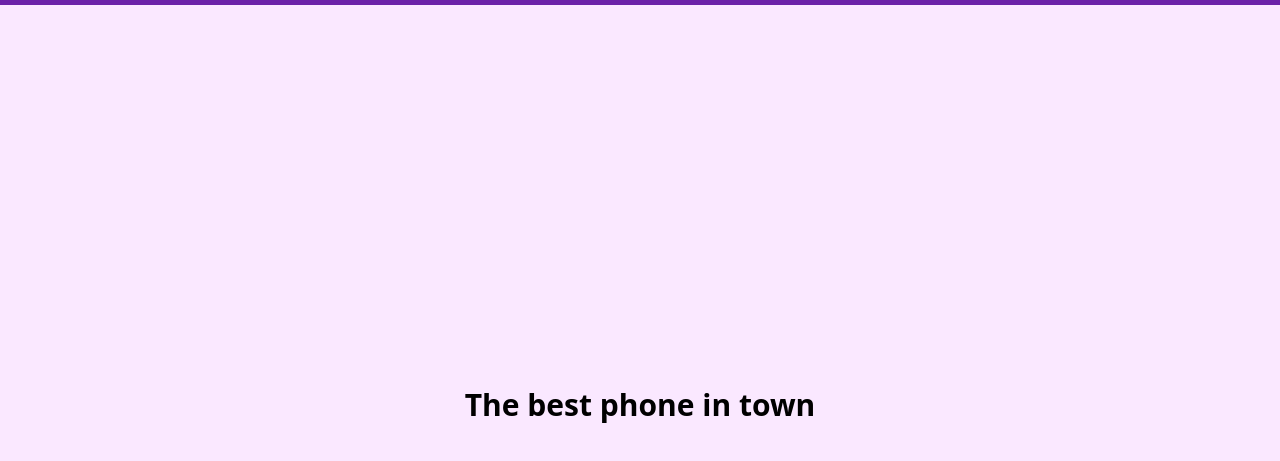
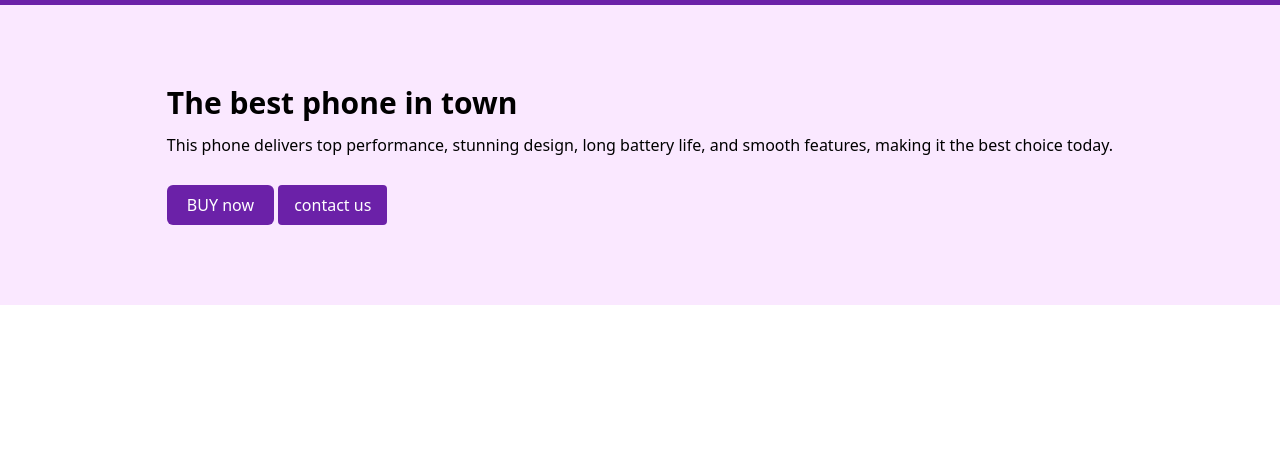
Before and after one commit to rutujamokale/web-technology, a website: page my-tailwind-project/public/landing.html in a window 1280 px wide. Shown: the part 91-552 px from the top of the page. Drawn offline with Linux system fonts and the light colour scheme.

Commit message:
telwind css

```diff
--- a/my-tailwind-project/public/landing.html
+++ b/my-tailwind-project/public/landing.html
@@ -17,11 +17,25 @@
         </ul>
     </nav>
     <main>
-         <div class="bg-fuchsia-100 h-screen flex items-center justify-center">
+         <div class="bg-fuchsia-100 h-[300px] flex items-center justify-center">
+            <div class="text center">
         <div class="text-3xl font-bold">
             The best phone in town
         </div>
+        <p class="py-3 max-w-mt mx-auto">
+              This phone delivers top performance, stunning design, long battery life, and smooth features, making it the best choice today.
+        </p>
+        <div class="mt-4">
+    <button class="bg-purple-800 text-white px-5 py-2 rounded-md hover:bg-fuchsia-700">
+        BUY now
+    </button>
+    <button class="bg-purple-800 text-white px-4 py-2 rounded hover:bg-fuchsia-700">
+        contact us
+    </button>
+</div>
+
     </div>
+         </div>
     </main>
 
 
```
